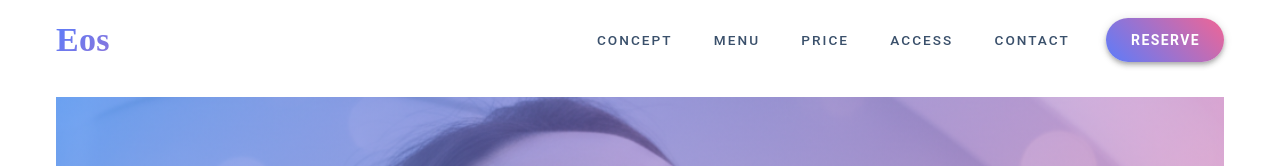
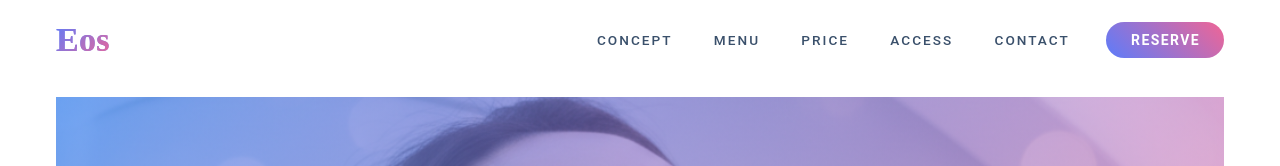
Before and after one commit to beeeegle/eos-web, a Vue app: page / in a window 1280 px wide. Shown: the top 166 px of the page. Built offline with nearby package versions, Linux system fonts and the light colour scheme; a small style sheet from the web is missing.

Commit message:
ヘッダーのSP対応（ハンバーガーメニュー）

```diff
--- a/src/components/AppFooter.vue
+++ b/src/components/AppFooter.vue
@@ -1,7 +1,7 @@
 <template>
   <v-footer class="bg-navy pt-16 pb-8">
     <v-container>
-      <v-row justify="center" align="center" class="text-center">
+      <v-row align="center" class="text-center" justify="center">
         <v-col cols="12">
           <div class="logo-text text-h4 text-white mb-2 tracking-widest">Eos</div>
           <div class="text-caption text-grey-lighten-1 mb-8 tracking-widest">TOTAL BEAUTY SALON</div>
@@ -18,13 +18,10 @@
           </div>
 
           <div class="mb-10 text-caption d-flex justify-center flex-wrap">
-            <a href="#menu" class="footer-link mx-4">MENU</a>
-            <a href="#price" class="footer-link mx-4">PRICE</a>
-            <a href="#access" class="footer-link mx-4">ACCESS</a>
-            <a href="#" class="footer-link mx-4">PRIVACY POLICY</a>
+            <a class="footer-link mx-4" href="#">PRIVACY POLICY</a>
           </div>
 
-          <v-divider class="mb-8 opacity-20" color="white"></v-divider>
+          <v-divider class="mb-8 opacity-20" color="white" />
 
           <p class="text-caption text-grey-lighten-1 tracking-widest">
             &copy; 2026 Eos Total Beauty. All Rights Reserved.
--- a/src/components/AppHeader.vue
+++ b/src/components/AppHeader.vue
@@ -1,9 +1,5 @@
 <template>
-  <v-app-bar
-    class="header-glass"
-    flat
-    height="80"
-  >
+  <v-app-bar class="header-glass" flat height="80">
     <v-container class="d-flex align-center">
       <v-toolbar-title class="logo-text text-h4 font-weight-bold">
         <span class="logo-gradient">Eos</span>
@@ -16,7 +12,6 @@
           v-for="item in menuItems"
           :key="item.title"
           class="nav-link mx-1"
-          :ripple="false"
           variant="text"
           @click="scrollToSection(item.target)"
         >
@@ -25,19 +20,69 @@
       </div>
 
       <v-btn
-        class="grad-btn-header ml-4 rounded-pill font-weight-bold px-6"
-        elevation="4"
-        height="44"
+        class="grad-btn-header ml-4 rounded-pill font-weight-bold px-6 hidden-sm-and-down"
+        @click="scrollToSection('#contact')"
       >
         RESERVE
       </v-btn>
+
+      <v-app-bar-nav-icon
+        class="hidden-md-and-up"
+        color="primary-blue"
+        @click="drawer = !drawer"
+      />
     </v-container>
   </v-app-bar>
+
+  <v-navigation-drawer
+    v-model="drawer"
+    class="sp-nav-drawer"
+    fixed
+    location="right"
+    :scrim="true"
+    style="z-index: 9999 !important;"
+    temporary
+    touchless
+    width="300"
+  >
+    <div class="d-flex flex-column pa-6 h-100">
+      <div class="d-flex justify-end mb-4">
+        <v-btn icon="mdi-close" variant="text" @click="drawer = false" />
+      </div>
+
+      <v-list class="bg-transparent text-center">
+        <v-list-item
+          v-for="item in menuItems"
+          :key="item.title"
+          class="mb-2"
+          @click="handleSpNav(item.target)"
+        >
+          <v-list-item-title class="logo-text text-h6 tracking-widest text-grey-darken-2">
+            {{ item.title }}
+          </v-list-item-title>
+        </v-list-item>
+      </v-list>
+
+      <v-spacer />
+
+      <v-btn
+        block
+        class="grad-btn-header rounded-pill font-weight-bold mb-6"
+        height="56"
+        style="max-height: 56px;"
+        @click="handleSpNav('#contact')"
+      >
+        RESERVE
+      </v-btn>
+    </div>
+  </v-navigation-drawer>
 </template>
 
 <script setup lang="ts">
+  import { ref } from 'vue'
   import { useGoTo } from 'vuetify'
 
+  const drawer = ref(false)
   const goTo = useGoTo()
 
   const menuItems = [
@@ -54,6 +99,13 @@
       easing: 'easeInOutCubic',
       offset: 30,
     })
+  }
+  // スマホ用：メニューを閉じてからスクロール
+  function handleSpNav (target: string) {
+    drawer.value = false
+    setTimeout(() => {
+      scrollToSection(target)
+    }, 300) // ドロワーが閉じるアニメーションを待つ
   }
 </script>
 
@@ -115,4 +167,28 @@ $primary-pink: #f06595
     transform: scale(1.05)
     box-shadow: 0 4px 15px rgba($primary-pink, 0.4) !important
 
+// スマホ用ドロワーの背景
+.sp-nav-drawer
+  background: rgba(255, 255, 255, 0.8) !important
+  backdrop-filter: blur(20px)
+  border-left: 1px solid rgba($primary-blue, 0.1)
+
+.logo-gradient
+  background: linear-gradient(135deg, $primary-blue, $primary-pink)
+  -webkit-background-clip: text
+  -webkit-text-fill-color: transparent
+  display: inline-block
+
+.tracking-widest
+  letter-spacing: 0.3em
+
+// 既存の grad-btn-header をドロワー内でも使い回す
+.grad-btn-header
+  background: linear-gradient(45deg, $primary-blue, $primary-pink) !important
+  color: white !important
+  letter-spacing: 0.1em
+
+.sp-nav-drawer
+  top: 0 !important
+  height: 100vh !important
 </style>
```
